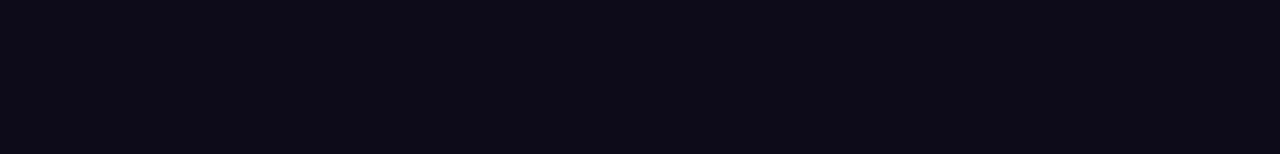
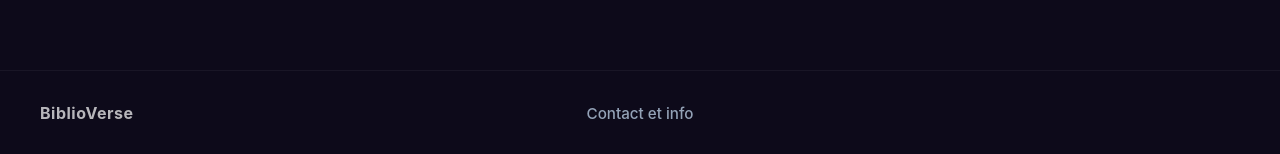
Before and after one commit to ThomasReynaud07/Passion-Lecture, a Vue app in the folder passion-lecture/: page / in a window 1280 px wide. Shown: the part 1662-1816 px from the top of the page. Before the commit the page ends 1732 px from the top, so only its background shows below. Built offline with nearby package versions, Linux system fonts and the light colour scheme; data requests are answered from the project's data file.

Commit message:
feat(Passion Lecture) : ajout d'un footer

```diff
--- a/passion-lecture/src/App.vue
+++ b/passion-lecture/src/App.vue
@@ -36,6 +36,20 @@
   <main class="page">
     <RouterView />
   </main>
+
+  <footer class="footer">
+    <div class="footer-inner">
+      <div class="footer-left">
+        <span class="logo-text">BiblioVerse</span>
+      </div>
+
+      <div class="footer-center">
+        <RouterLink to="/contact" class="footer-link">Contact et info</RouterLink>
+      </div>
+
+      <div class="footer-right"></div>
+    </div>
+  </footer>
 </template>
 
 <style scoped>
@@ -194,4 +208,54 @@
 a > button {
   pointer-events: auto;
 }
+
+.footer {
+  width: 100%;
+  background: #0d0a1a;
+  border-top: 1px solid rgba(255, 255, 255, 0.05);
+  padding: 30px 0;
+  margin-top: auto;
+}
+
+.footer-inner {
+  width: 100%;
+  max-width: 1400px;
+  margin: 0 auto;
+  padding: 0 40px;
+  display: grid;
+  grid-template-columns: 1fr 1fr 1fr;
+  align-items: center;
+}
+
+.footer-left {
+  text-align: left;
+}
+
+.footer-left .logo-text {
+  font-size: 1rem;
+  opacity: 0.7;
+  letter-spacing: 0.5px;
+  font-weight: 700;
+  color: white;
+}
+
+.footer-center {
+  text-align: center;
+}
+
+.footer-link {
+  color: #94a3b8;
+  font-size: 0.95rem;
+  font-weight: 500;
+  text-decoration: none;
+  transition: all 0.3s ease;
+}
+
+.footer-link:hover {
+  color: #8b5cf6;
+}
+
+.footer-right {
+  /* Colonne vide pour l'équilibre */
+}
 </style>
```
